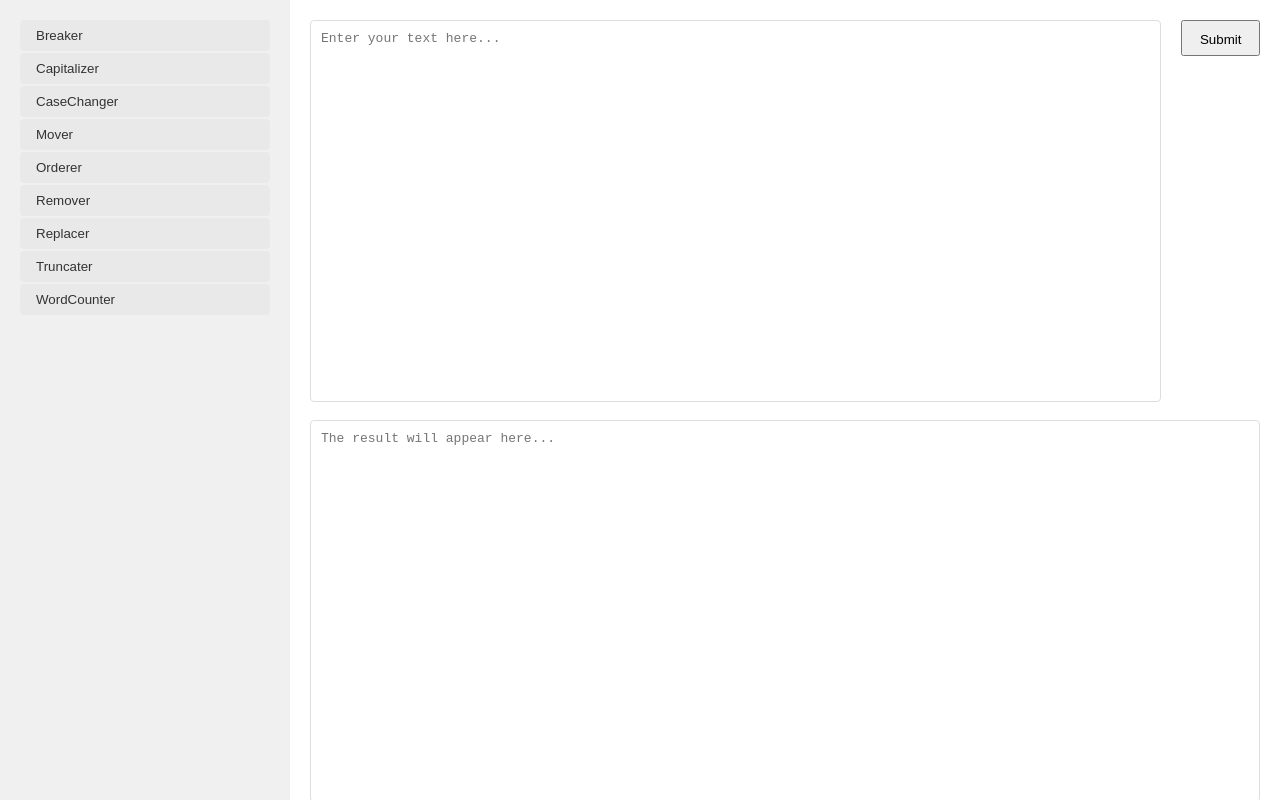
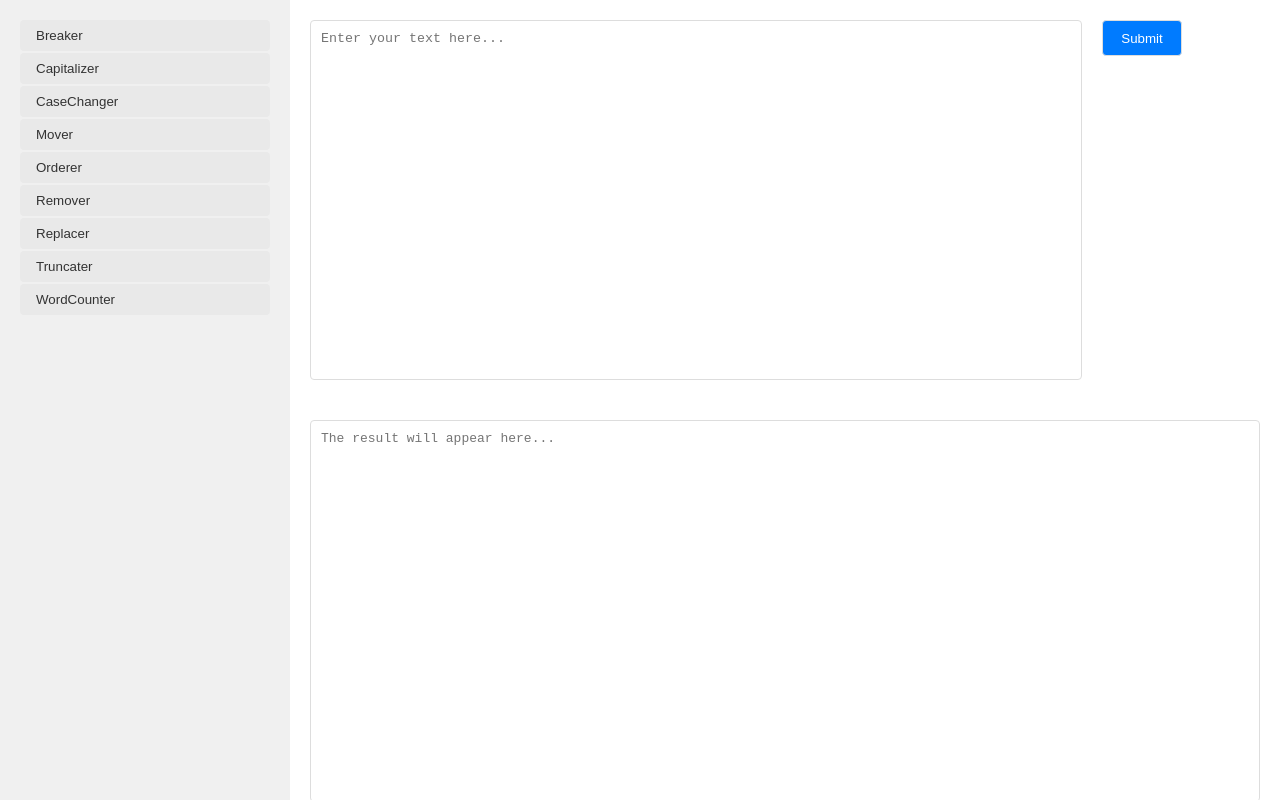
Before and after one commit to ma225tq/L3-lib-app, a React (Create React App) app: page / in a window 1280 px wide. Built offline with nearby package versions, Linux system fonts and the light colour scheme.

Commit message:
layout updates

```diff
--- a/src/App.js
+++ b/src/App.js
@@ -117,13 +117,15 @@ function App() {
         ))}
       </div>
       <div className='main-content'>
+
         <div className='input-section'>
           <textarea
             value={input}
             onChange={handleInputChange}
             placeholder='Enter your text here...'
           />
-          <button className='submit-btn' onClick={() => handleSubmit()}>
+          <div className='submit-container'>
+            <button className='submit-btn' onClick={handleSubmit}>
               Submit
             </button>
             {activeSubmenuClass &&
@@ -133,9 +135,10 @@ function App() {
                   (argType, index) =>
                     argType !== 'string' && (
                       <input
+                        className='additional-arg'
                         key={`additional-arg-${index}`}
                         type='text'
-                      value={args[index + 1]}
+                        value={args[index + 1] || ''}
                         onChange={(e) =>
                           handleArgChange(index + 1, e.target.value)
                         }
@@ -143,6 +146,7 @@ function App() {
                       />
                     )
                 )}
+          </div>
         </div>
         <div className='output-section'>
           <textarea
--- a/src/index.css
+++ b/src/index.css
@@ -82,25 +82,33 @@ html, body {
 }
 
 .input-section {
+  position: relative;
   flex: 1;
   padding: 20px;
   display: flex;
 }
 
 .input-section textarea {
-  width: calc(100% - 100px);
-  height: 100%;
+  width: calc(100% - 200px);
   padding: 10px;
   margin-right: 10px;
   border: 1px solid #ddd;
   border-radius: 4px;
-  font-size: 1em;
   resize: none;
   text-align: left;
   vertical-align: top;
   line-height: normal;
   overflow: auto;
 }
+
+.input-section input[type="text"] {
+  padding: 10px;
+  margin-bottom: 10px;
+  border: 1px solid #ddd;
+  border-radius: 4px;
+  font-size: 1em;
+}
+
 
 .input-section button {
   width: 80px;
@@ -125,16 +133,42 @@ html, body {
   overflow-y: auto;
   font-size: 1em;
 }
-
-.input-section input[type="text"] {
-  height: 100%;
-  text-align: left;
-  vertical-align: top;
-}
-
 .output-section .output-content {
   height: 100%;
   resize: none;
+}
+
+.submit-container {
+
+  display: flex;
+  width: 150px;
+  flex-direction: column;
+  box-sizing: border-box;
+  align-items: flex-start;
+
+}
+
+.submit-btn {
+  padding: 0px;
+  border: 1px solid #ddd;
+  border-radius: 4px;
+  background-color: #007bff;
+  color: white;
+  cursor: pointer;
+  width: 100%;
+}
+
+
+
+
+.additional-arg {
+  height: 10px;
+  padding: 10px;
+  border: 1px solid #ddd;
+  margin-top: 10px;
+  border-radius: 4px;
+  cursor: pointer;
+  width: 100%;
 }
 
 
```
Lines whose indentation alone changed are shown as unchanged.
